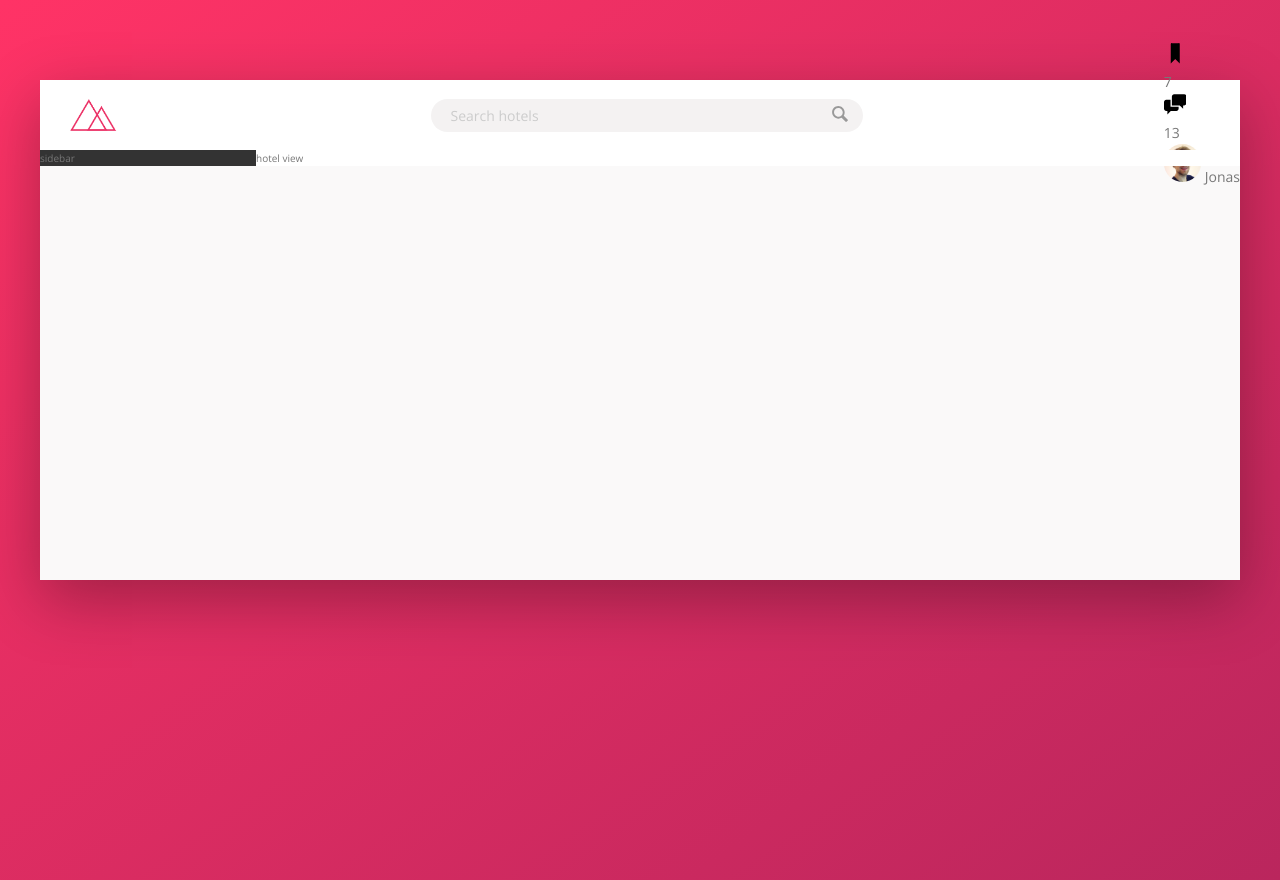
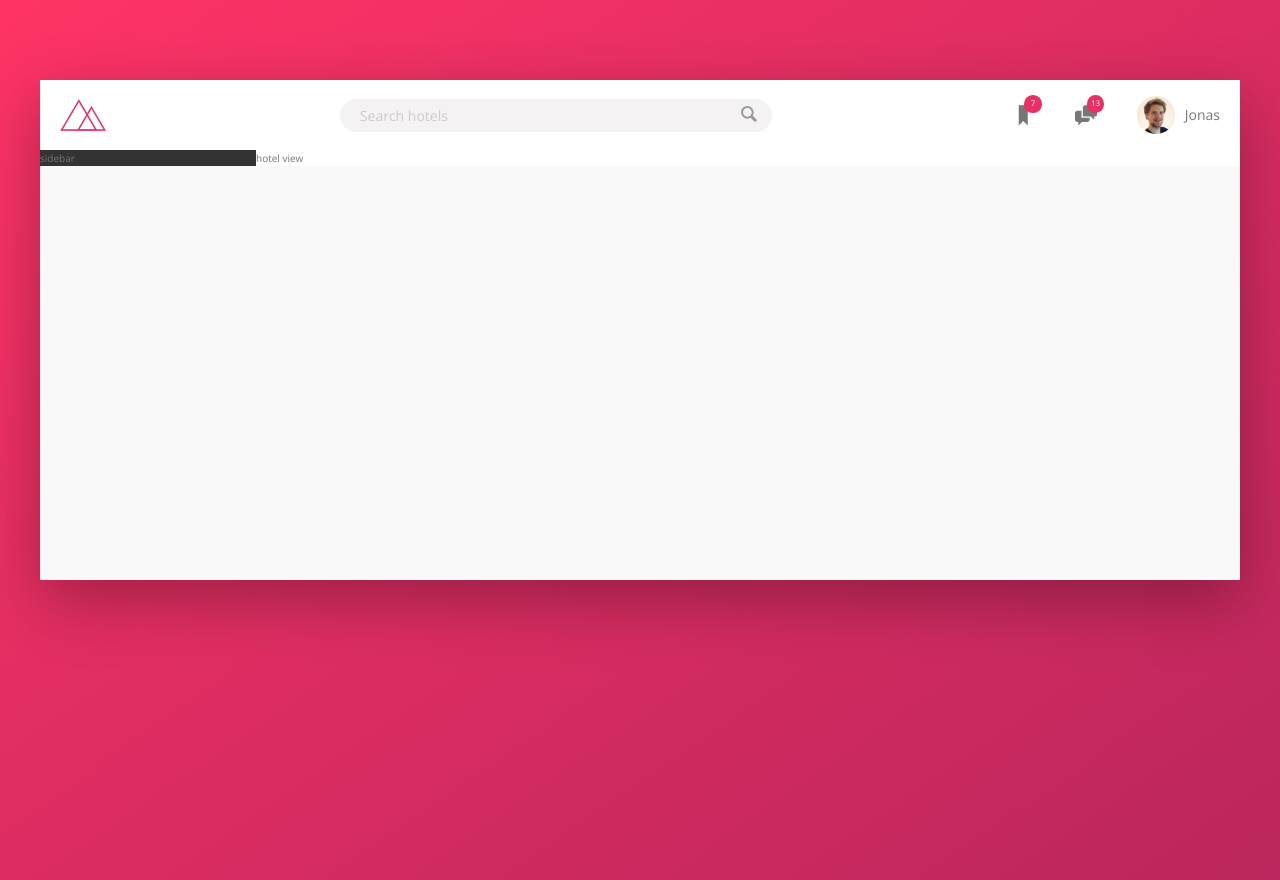
Before and after one commit to Farnerud/trillo-app, a website: page index.html in a window 1280 px wide. Drawn offline with nearby package versions, Linux system fonts and the light colour scheme.

Commit message:
#trv001 finish the header styles

```diff
--- a/index.html
+++ b/index.html
@@ -29,15 +29,15 @@
 					<svg class="user-nav__icon">
 						<use xlink:href="img/sprite.svg#icon-bookmark"></use>
 					</svg>
+					<span class="user-nav__notification">7</span>
 				</div>
-				<span class="user-nav__notification">7</span>
 
 				<div class="user-nav__icon-box">
 					<svg class="user-nav__icon">
 						<use xlink:href="img/sprite.svg#icon-chat"></use>
 					</svg>
+					<span class="user-nav__notification">13</span>
 				</div>
-				<span class="user-nav__notification">13</span>
 
 				<div class="user-nav__user">
 					<img src="img/user.jpg" alt="User Photo" class="user-nav__user-photo">
--- a/sass/_components.scss
+++ b/sass/_components.scss
@@ -1,7 +1,7 @@
 // LOGO
 .logo {
 	height: 3.25rem;
-	margin-left: 3rem;
+	margin-left: 2rem;
 }
 
 // SEARCH
@@ -52,8 +52,6 @@
 		}
 	}
 
-
-
 	&__icon {
 		width: 2rem;
 		height: 2rem;
@@ -63,29 +61,52 @@
 
 // USER NAVIGATION
 .user-nav {
-	&__icon-box{
+	display: flex;
+	align-items: center;
+	align-self: stretch;
 
+	& > * {
+		padding: 0 2rem;
+		cursor: pointer;
+		height: 100%;
+		display: flex;
+		align-items: center;
+	}
+
+	& > *:hover {
+		background-color: var(--color-grey-light-2);
+	}
+
+	&__icon-box {
+		position: relative;
 	}
 
 	&__icon {
 		width: 2.25rem;
 		height: 2.25rem;
+		fill: var(--color-grey-dark-2);
 	}
 
 	&__notification {
+		font-size: .8rem;
+		width: 1.75rem;
+		height: 1.75rem;
+		border-radius: 50%;
+		background-color: var(--color-primary);
+		color: #fff;
+		position: absolute;
+		top: 1.5rem;
+		right: 1.3rem;
 
-	}
-
-	&__user {
-
+		display: flex;
+		justify-content: center;
+		align-items: center;
 	}
 
 	&__user-photo {
 		width: 3.75rem;
 		border-radius: 50%;
+		margin-right: 1rem;
 	}
 
-	&__name {
-
-	}
 }
```
Also changed, not shown: css/style.css.
